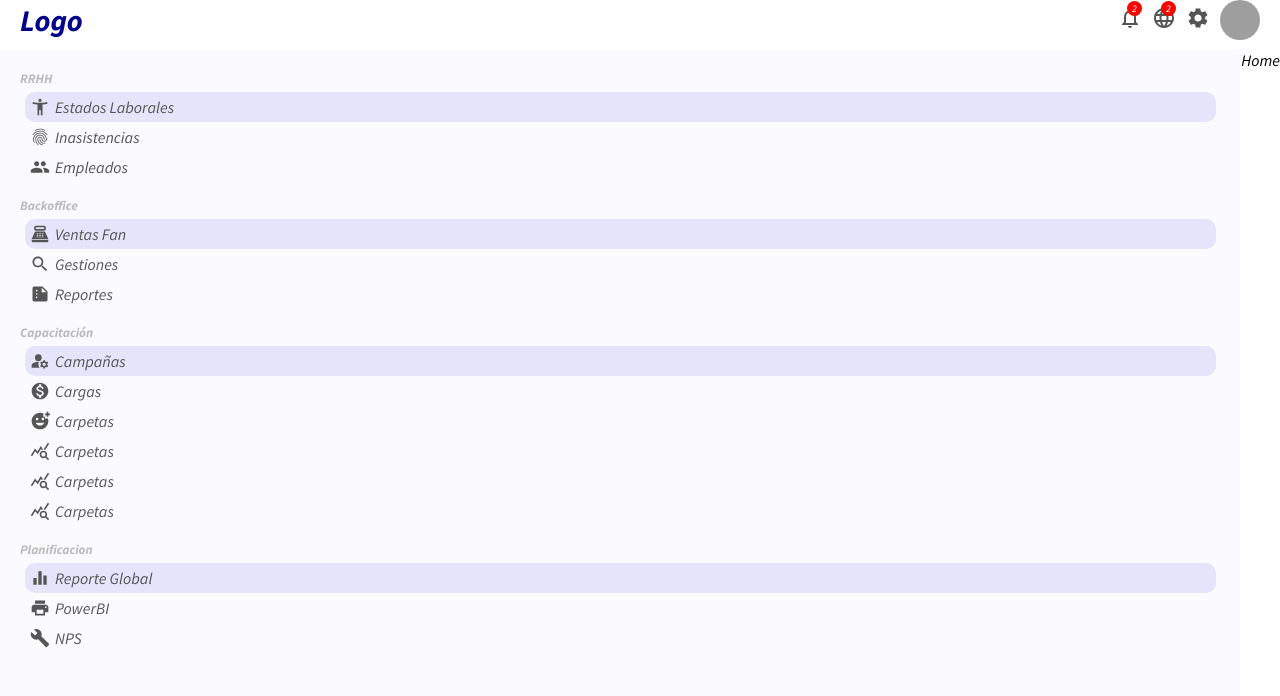
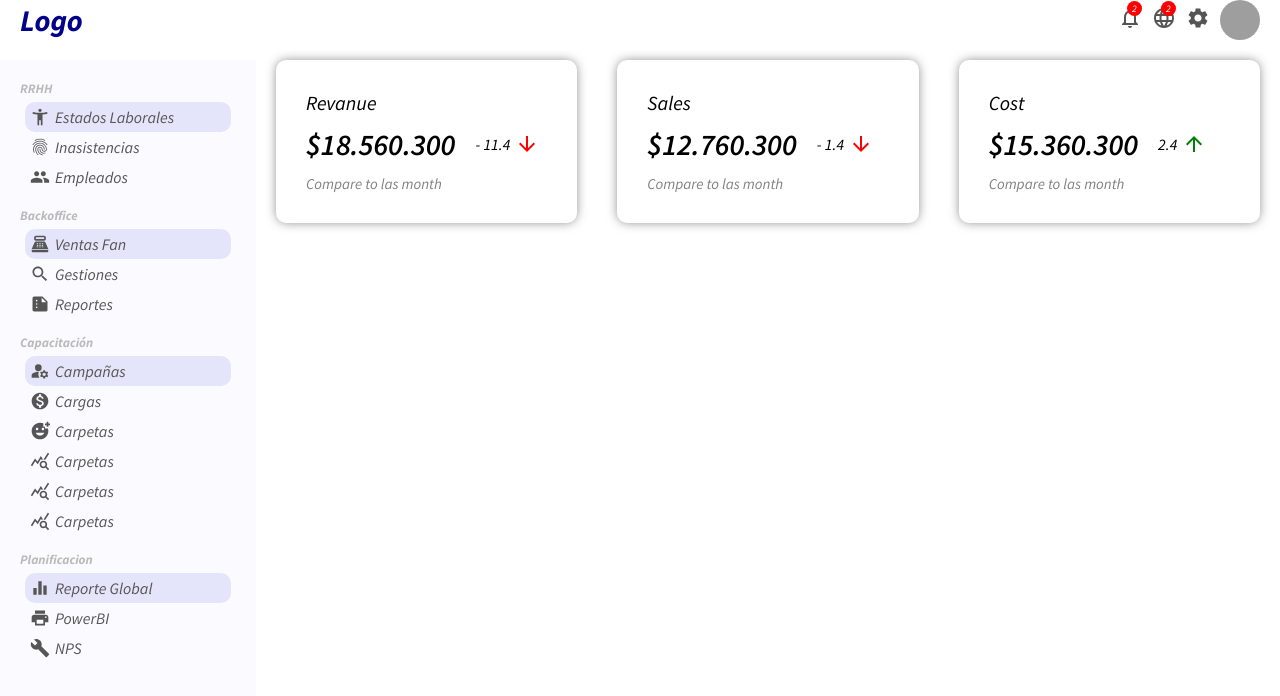
Before and after one commit to aledc7/react_admin_dashboard, a React (Create React App) app: page /user/1 in a window 1280 px wide. Shown: the top 696 px of the page. Built offline with nearby package versions, Linux system fonts and the light colour scheme; grey boxes are pictures that could not be loaded.

Commit message:
Armo las primeras Cards de la pagina home

```diff
--- a/public/index.html
+++ b/public/index.html
@@ -28,9 +28,7 @@
 
 
 <body>
-  <noscript>You need to enable JavaScript to run this app.</noscript>
   <div id="root"></div>
-
 </body>
 
 </html>
--- a/src/components/App/App.jsx
+++ b/src/components/App/App.jsx
@@ -2,18 +2,19 @@ import { Topbar }  from "../Topbar/Topbar.jsx";
 import { Sidebar } from "../Sidebar/Sidebar.jsx";
 import './app.css';
 import { Home} from '../pages/Home/home.jsx'
+import Box from '@mui/material/Box';
 
 function App() {
   return (
-    <div className="App">
+    <Box className="App">
       <Topbar/>
-      <div className="container">
+      <Box className="container">
         <Sidebar/>
         <Home/>
 
-      </div>
+      </Box>
 
-    </div>
+    </Box>
   );
 }
 
--- a/src/components/App/app.css
+++ b/src/components/App/app.css
@@ -1,5 +1,6 @@
 .container {
     display: flex;
+    margin-top: 10px;
 }
 
 .others{
--- /dev/null
+++ b/src/components/Campaigns/Campaigns.jsx
@@ -0,0 +1,47 @@
+import React from 'react';
+import './campaigns.css';
+import { ArrowDownward, ArrowUpward, } from '@mui/icons-material';
+
+function Campaigns() {
+    return (
+        <div className='campaigns'>
+            <div className="campItem">
+                <span className="campTitle"> Revanue </span>
+                <div className="campcontainer">
+                    <span className="campMoney">$18.560.300</span>
+                    <span className="campMoneyRate">
+                        - 11.4 <ArrowDownward className='arrows negative'/>
+                    </span>
+                </div>
+                <span className="compSubt">Compare to las month</span>
+            </div>
+            <div className="campItem">
+                <span className="campTitle"> Sales </span>
+                <div className="campcontainer">
+                    <span className="campMoney">$12.760.300</span>
+                    <span className="campMoneyRate">
+                        - 1.4 <ArrowDownward  className='arrows negative'/>
+                    </span>
+                </div>
+                <span className="compSubt">Compare to las month</span>
+            </div>
+            <div className="campItem">
+                <span className="campTitle"> Cost </span>
+                <div className="campcontainer">
+                    <span className="campMoney">$15.360.300</span>
+                    <span className="campMoneyRate">
+                        2.4 <ArrowUpward className='arrows' />
+                    </span>
+                </div>
+                <span className="compSubt">Compare to las month</span>
+            </div>
+        </div>
+
+
+
+    )
+}
+
+
+
+export { Campaigns };
--- /dev/null
+++ b/src/components/Campaigns/campaigns.css
@@ -0,0 +1,54 @@
+.campaigns {
+    width: 100%;
+    display: flex;
+    justify-content: space-between;
+
+}
+
+.campItem {
+    flex: 1;
+    margin: 0px 20px;
+    padding: 30px;
+    border-radius: 10px;
+    cursor: pointer;
+    box-shadow: 0px 0px 11px -1px rgba(0,0,0,0.5);
+    -webkit-box-shadow: 0px 0px 11px -1px rgba(0,0,0,0.5);
+    -moz-box-shadow: 0px 0px 11px -1px rgba(0,0,0,0.5);
+}
+
+.campTitle {
+    font-size: 20px;
+}
+
+.campcontainer {
+    margin: 10px 0px;
+    display: flex;
+    align-items: center;
+}
+
+.campMoney{
+    font-size: 30px;
+    font-weight: 600;
+}
+
+.campMoneyRate{
+    display: flex;
+    align-items: center;
+    margin-left: 20px;
+}
+
+.arrows {
+    font-size: 14px;
+    margin-left: 5px;
+    color: green;
+}
+
+.arrows.negative{
+    color: red;
+}
+
+
+.compSubt{
+    font-size: 15px;
+    color: gray;
+}
--- a/src/components/pages/Home/home.css
+++ b/src/components/pages/Home/home.css
@@ -0,0 +1,3 @@
+.home {
+    flex: 4;
+}
--- a/src/components/pages/Home/home.jsx
+++ b/src/components/pages/Home/home.jsx
@@ -1,11 +1,12 @@
 import './home.css';
+import { Campaigns} from '../../Campaigns/Campaigns.jsx'
 
 function Home() {
 
 
     return (
         <div className='home'>
-            Home
+            <Campaigns/>
         </div>
     )
 }
```
